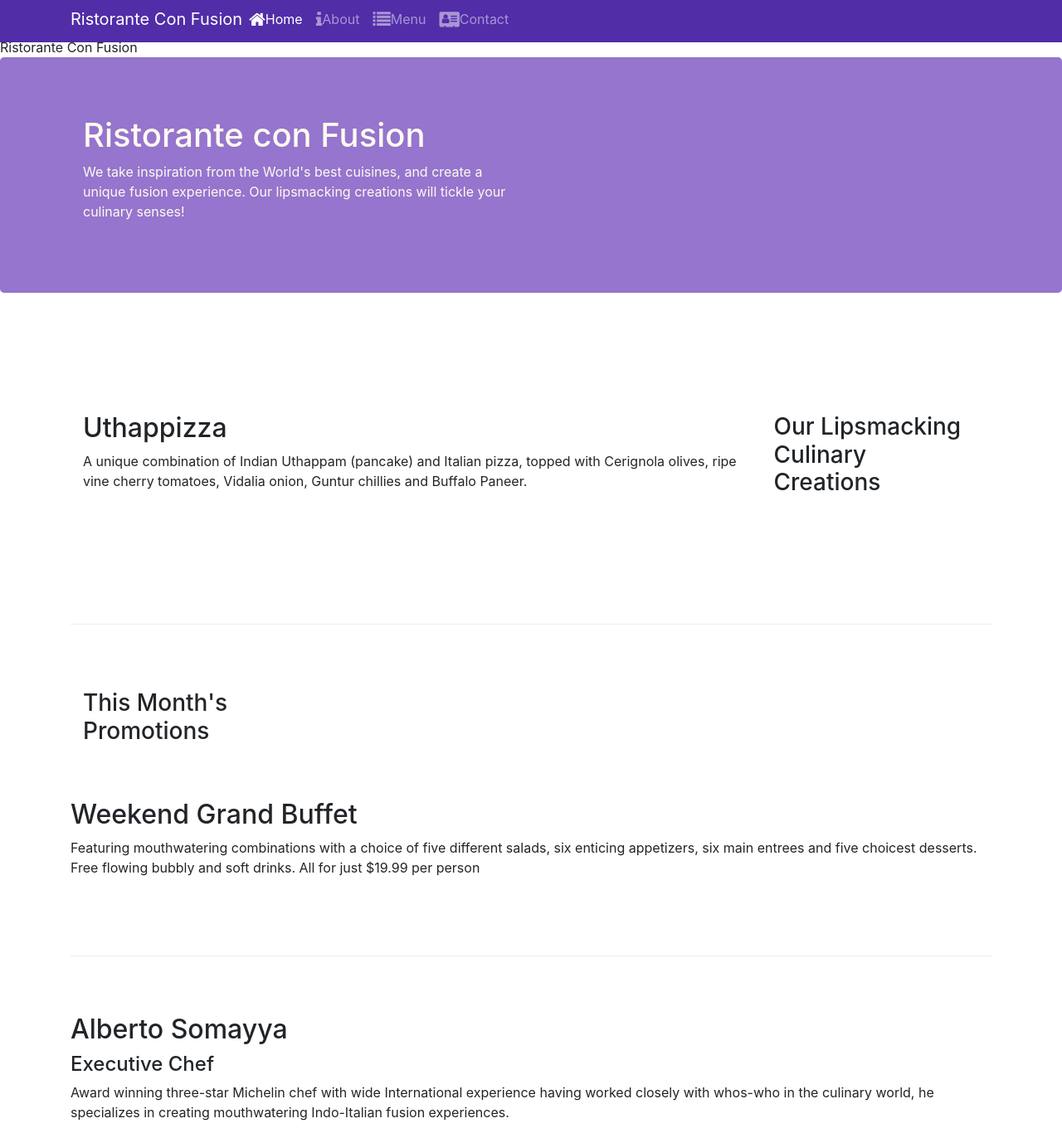
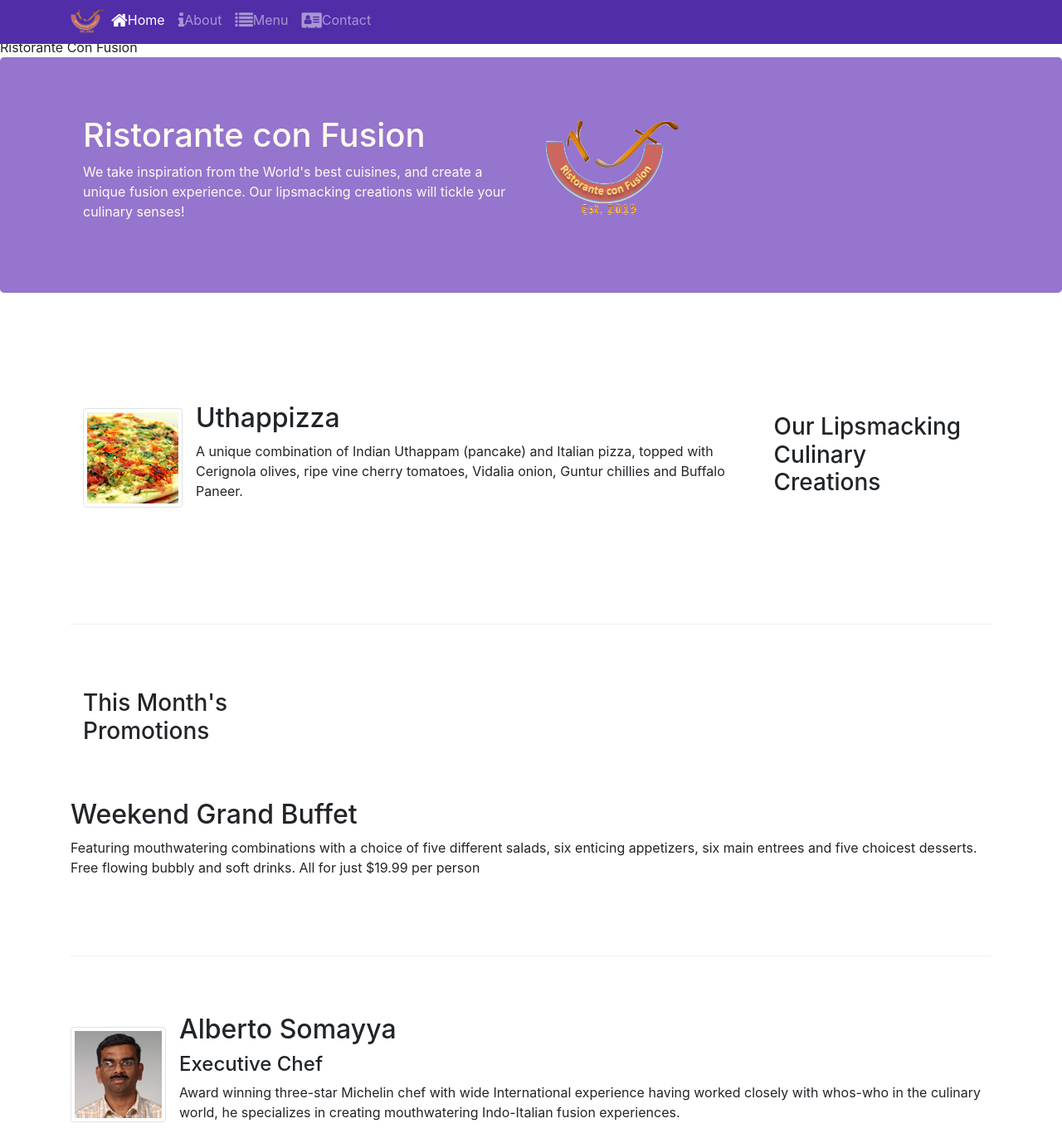
Before and after one commit to ehsanpanahy/bootstrap, a website: page index.html in a window 1280 px wide. Shown: the part 5-1377 px from the top of the page at 83% size. Drawn offline with nearby package versions, Linux system fonts and the light colour scheme.

Commit message:
Bootstrap Images and Media

```diff
--- a/index.html
+++ b/index.html
@@ -22,7 +22,7 @@
             <button class="navbar-toggler" type="button" data-toggle="collapse" data-target="#Navbar">
                 <span class="navbar-toggler-icon"></span>
             </button>
-            <a class="navbar-brand mr-auto" href="#">Ristorante Con Fusion</a>
+            <a class="navbar-brand mr-auto" href="#"><img src="./img/logo.png" height="30" width="41"></a>
 
             <div class="collapse navbar-collapse" id="Navbar">
                 <ul class="navbar-nav mr-auto">
@@ -47,7 +47,8 @@
                     <h1>Ristorante con Fusion</h1>
                     <p>We take inspiration from the World's best cuisines, and create a unique fusion experience. Our lipsmacking creations will tickle your culinary senses!</p>
                 </div>
-                <div class="col-12 col-sm">
+                <div class="col-12 col-sm align-elf-center">
+                    <img src="./img/logo.png" class="img-fluid">
                 </div>
             </div>
         </div>
@@ -60,8 +61,18 @@
                 <h3>Our Lipsmacking Culinary Creations</h3>
             </div>
             <div class="col col-sm order-sm-first col-md">
-                <h2>Uthappizza</h2>
-                <p>A unique combination of Indian Uthappam (pancake) and Italian pizza, topped with Cerignola olives, ripe vine cherry tomatoes, Vidalia onion, Guntur chillies and Buffalo Paneer.</p>
+                <div class="media">
+                    <img class="d-flex mr-3 img-thumbnail align-self-center"
+                        src="./img/uthappizza.png" alt="uthappizza">
+
+                    <div class="media-body">
+                        <h2 class="mt-0">Uthappizza</h2>
+                        <p>A unique combination of Indian Uthappam (pancake) and Italian pizza, topped with Cerignola olives, ripe vine cherry tomatoes, Vidalia onion, Guntur chillies and Buffalo Paneer.</p>
+
+                    </div>
+
+                </div>
+
             </div>
         </div>
 
@@ -81,9 +92,20 @@
                 <h3>Meet our Culinary Specialists</h3>
             </div>
             <div "col col-sm order-sm-first col-md">
-                <h2>Alberto Somayya</h2>
-                <h4>Executive Chef</h4>
-                <p>Award winning three-star Michelin chef with wide International experience having worked closely with whos-who in the culinary world, he specializes in creating mouthwatering Indo-Italian fusion experiences. </p>
+                <div class="media">
+                    <img class="d-flex mr-3 img-thumbnail align-self-center"
+                        src="./img/alberto.png" alt="alberto">
+                    <div class="media-body">
+                            <h2 class="mt-0">Alberto Somayya</h2>
+                            <h4>Executive Chef</h4>
+                            <p>Award winning three-star Michelin chef with wide International experience
+                                 having worked closely with whos-who in the culinary world, he specializes
+                                  in creating mouthwatering Indo-Italian fusion experiences.
+                            </p>
+
+                    </div>
+                </div>
+
             </div>
         </div>
     </div>
```
Also changed, not shown: aboutus.html (+7 -6 lines), contactus.html (+3 -2 lines), img/alberto.png (added), img/buffet.png (added), img/logo.png (added), img/uthappizza.png (added), 4 other files.
